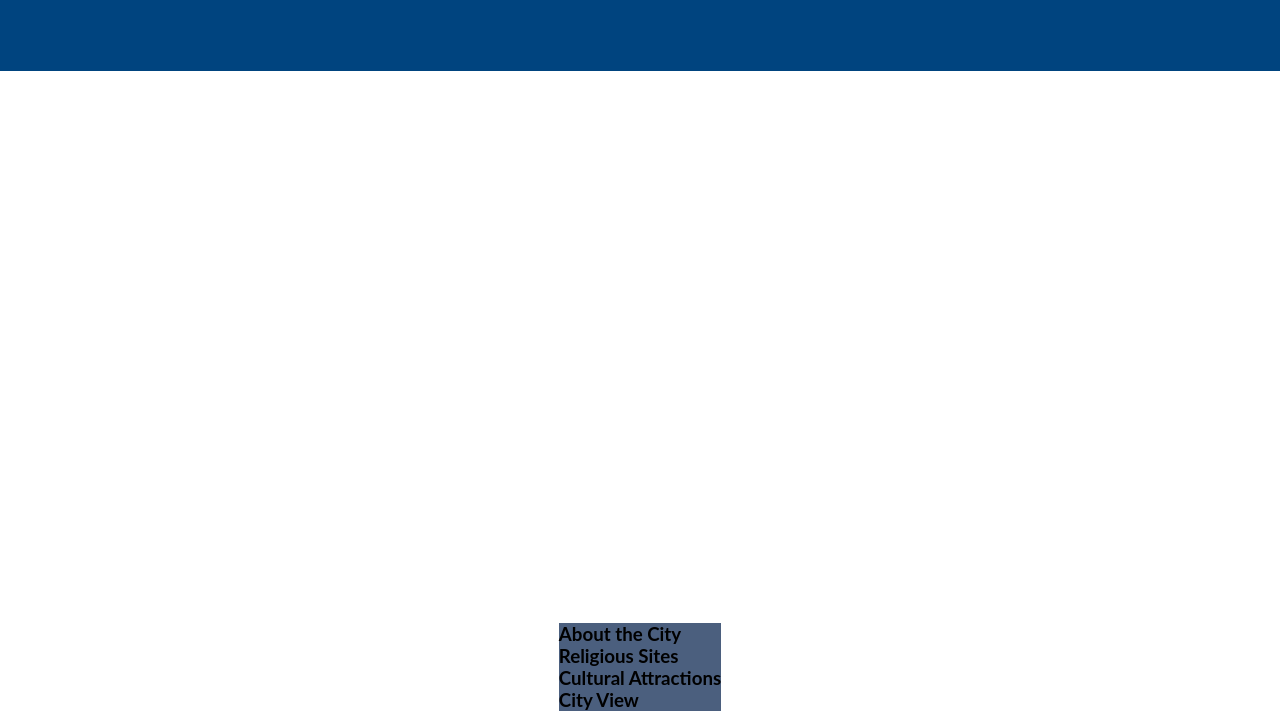
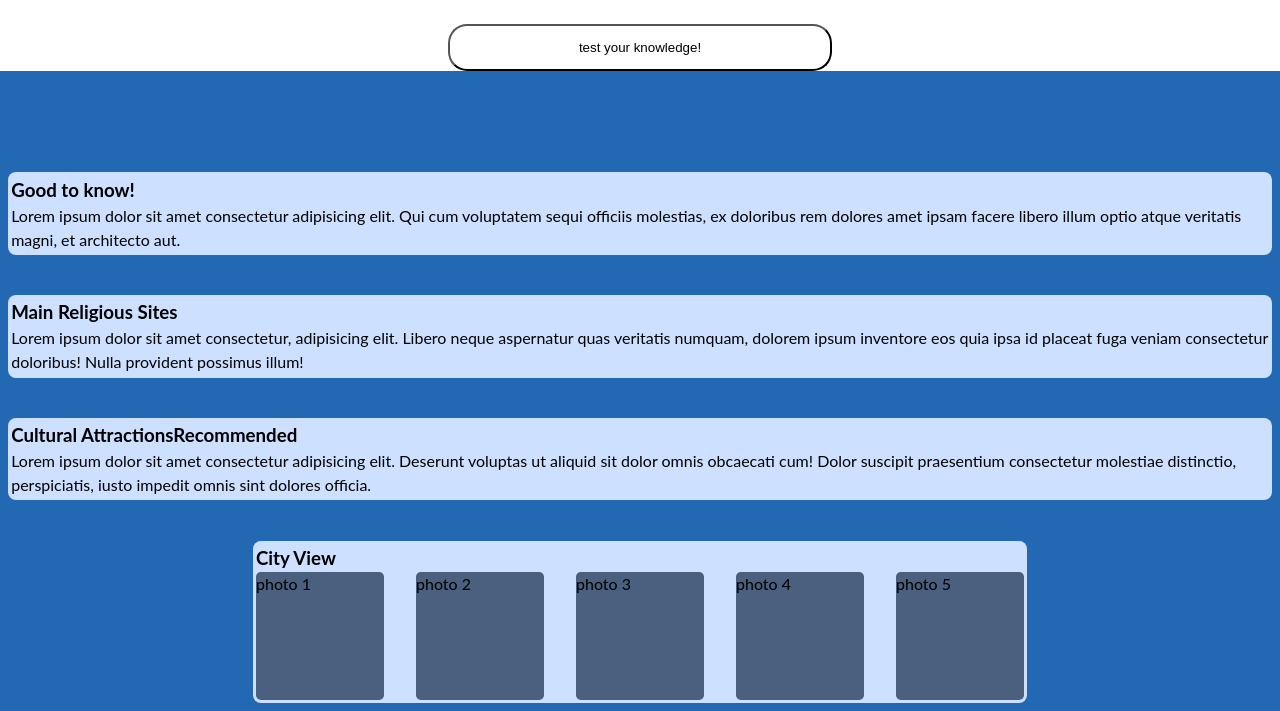
Before and after one commit to tomil740/CulturalTourGuide-, a website with bundled scripts: page presentation/destinationScreen/destination.html in a window 1280 px wide. Shown: the part 89-800 px from the top of the page. Built offline with nearby package versions, Linux system fonts and the light colour scheme; a web font is replaced by a local one.

Commit message:
added destination page variables to vars.css, basic stylings to headers.css, improved flexbox layout of destination.html

```diff
--- a/presentation/destinationScreen/destination.html
+++ b/presentation/destinationScreen/destination.html
@@ -11,41 +11,57 @@
   <body class="flex justify-between align-center">
     <header class="flex align-center">
       <h1>destination name</h1>
-      <button id="activateGame">test your knowledge!</button>
+      <!-- <button id="activateGame">test your knowledge!</button> -->
     </header>
 
-    <main>
-      <section class="flex container">
+    <main class="flex align-center">
+      <button id="activateGame">test your knowledge!</button>
+      <section class="container flex align-center justify-between">
         <!-- ID only -->
         <article id="ID"></article>
-
-        <article id="cityName">
-          <h3></h3>
-          <p></p>
-        </article>
-
         <!-- coordinates only -->
         <article id="coordinates"></article>
 
         <article id="description">
-          <h3>About the City</h3>
-          <p></p>
+          <h3>Good to know!</h3>
+          <p>
+            Lorem ipsum dolor sit amet consectetur adipisicing elit. Qui cum
+            voluptatem sequi officiis molestias, ex doloribus rem dolores amet
+            ipsam facere libero illum optio atque veritatis magni, et architecto
+            aut.
+          </p>
         </article>
 
         <article id="religiousSites">
-          <h3>Religious Sites</h3>
-          <p></p>
+          <h3>Main Religious Sites</h3>
+          <p>
+            Lorem ipsum dolor sit amet consectetur, adipisicing elit. Libero
+            neque aspernatur quas veritatis numquam, dolorem ipsum inventore eos
+            quia ipsa id placeat fuga veniam consectetur doloribus! Nulla
+            provident possimus illum!
+          </p>
         </article>
 
         <article id="culturalAttractions">
-          <h3>Cultural Attractions</h3>
-          <p></p>
+          <h3>Cultural AttractionsRecommended</h3>
+          <p>
+            Lorem ipsum dolor sit amet consectetur adipisicing elit. Deserunt
+            voluptas ut aliquid sit dolor omnis obcaecati cum! Dolor suscipit
+            praesentium consectetur molestiae distinctio, perspiciatis, iusto
+            impedit omnis sint dolores officia.
+          </p>
         </article>
 
-        <article id="gridContainer">
+        <article>
           <h3>City View</h3>
           <!-- grid will display image links from json data -->
-          <div id="imageGallery"></div>
+          <div id="imageGallery">
+            <div id="photo1">photo 1</div>
+            <div id="photo2">photo 2</div>
+            <div id="photo3">photo 3</div>
+            <div id="photo4">photo 4</div>
+            <div id="photo5">photo 5</div>
+          </div>
         </article>
       </section>
     </main>
--- a/presentation/styles/basics/base.css
+++ b/presentation/styles/basics/base.css
@@ -18,7 +18,7 @@ ol {
 body {
   width: 100vw;
   height: 100vh;
-  background-image: url('https://c4.wallpaperflare.com/wallpaper/729/301/106/free-world-map-wallpaper-preview.jpg');
+  background-image: url("https://c4.wallpaperflare.com/wallpaper/729/301/106/free-world-map-wallpaper-preview.jpg");
   background-size: 100vw;
   min-width: 1100px;
 }
--- a/presentation/styles/basics/buttons.css
+++ b/presentation/styles/basics/buttons.css
@@ -2,6 +2,8 @@
 button {
   /* inherit font family */
   font-family: inherit, sans-serif;
+  background-color: var(--color-on-primary);
   padding: 1.1%;
   border-radius: 1.2rem;
+  cursor: pointer;
 }
--- a/presentation/styles/components/destination-page.css
+++ b/presentation/styles/components/destination-page.css
@@ -5,16 +5,85 @@ body.flex {
 
 header.flex {
   width: 100vw;
-  height: 20vh;
+  /* height: 20vh; */
   flex-direction: column;
 }
 
-section.container {
+main {
   flex-direction: column;
-  background-color: var(--color-secondary);
+  line-height: var(--destination-line-height);
 }
 
-article.gridContainer {
+button#activateGame {
+  width: 30%;
+}
+
+section.container {
+  height: 80vh;
+  flex-direction: column;
+  background-color: var(--color-primary-container);
+  padding: 0.5rem;
+}
+
+article {
+  background-color: var(--color-secondary-container);
+  padding: 0.2rem;
+  border-radius: 0.5rem;
+}
+
+article > p,
+article > h3 {
+  display: inline-flex;
+}
+
+/* collapse ID and coordinates */
+article#ID,
+article#coordinates {
+  visibility: collapse;
+}
+
+div#imageGallery {
   display: grid;
   grid-template-areas: "photo1 photo2 photo3 photo4 photo5";
+  gap: 2rem;
 }
+
+div#photo1 {
+  grid-area: photo1;
+  height: var(--destination-grid-img-height);
+  width: var(--destination-grid-img-width);
+  background-color: var(--destination-grid-img-bgc);
+  border-radius: var(--destination-grid-img-border-radius);
+}
+
+div#photo2 {
+  grid-area: photo2;
+  height: var(--destination-grid-img-height);
+  width: var(--destination-grid-img-width);
+  background-color: var(--destination-grid-img-bgc);
+  border-radius: var(--destination-grid-img-border-radius);
+}
+
+div#photo3 {
+  grid-area: photo3;
+  height: var(--destination-grid-img-height);
+  width: var(--destination-grid-img-width);
+  background-color: var(--destination-grid-img-bgc);
+  border-radius: var(--destination-grid-img-border-radius);
+}
+
+div#photo4 {
+  grid-area: photo4;
+  height: var(--destination-grid-img-height);
+  width: var(--destination-grid-img-width);
+  background-color: var(--destination-grid-img-bgc);
+  border-radius: var(--destination-grid-img-border-radius);
+}
+
+div#photo5 {
+  grid-area: photo5;
+  height: var(--destination-grid-img-height);
+  width: var(--destination-grid-img-width);
+  background-color: var(--destination-grid-img-bgc);
+  border-radius: var(--destination-grid-img-border-radius);
+}
--- a/presentation/styles/setup/vars.css
+++ b/presentation/styles/setup/vars.css
@@ -49,4 +49,13 @@
   --color-surface-container: rgb(237 237 244);
   --color-surface-container-high: rgb(231 232 239);
   --color-surface-container-highest: rgb(225 226 233);
+
+  /* destination page photo grid */
+  --destination-grid-img-width: 8rem;
+  --destination-grid-img-height: 8rem;
+  --destination-grid-img-border-radius: 0.3rem;
+  --destination-grid-img-bgc: rgb(75 95 126);
+
+  /* destination page p element line height */
+  --destination-line-height: 1.5;
 }
```
